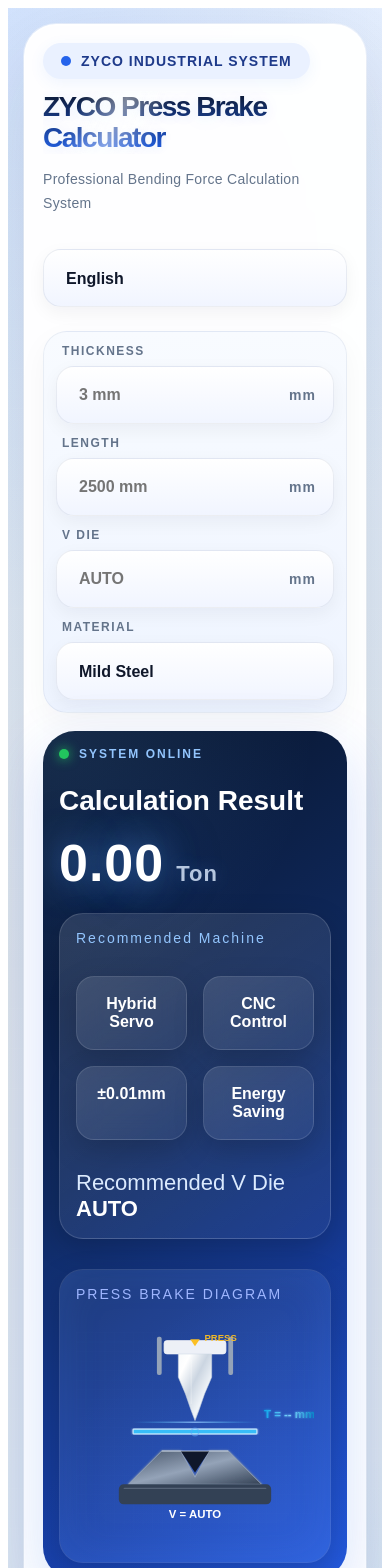
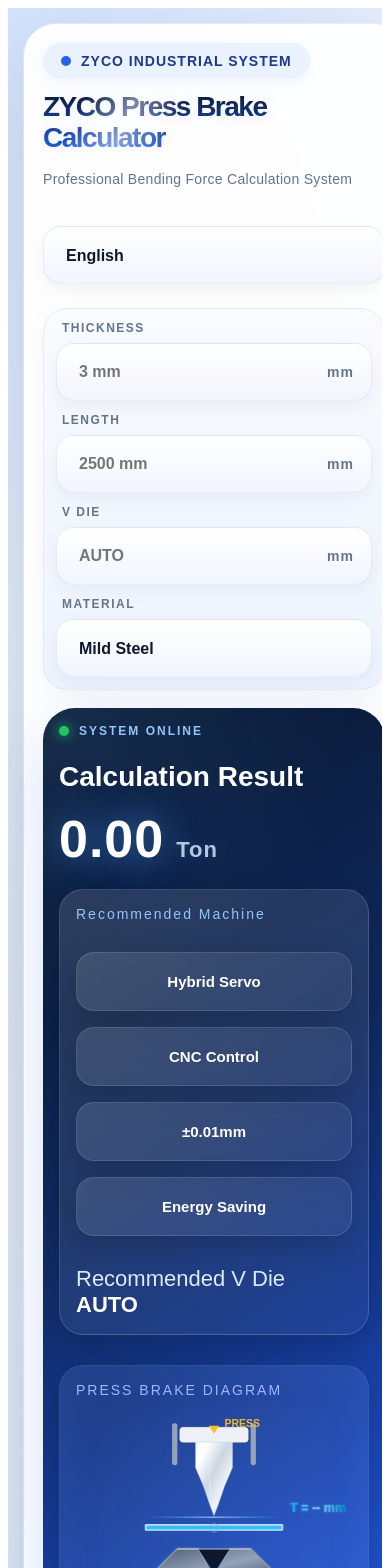
Before and after one commit to zycomachine-prog/zyco-calculator, a React (Vite) app: page / in a window 390 px wide. Shown: the top 1568 px of the page. Built offline with nearby package versions, Linux system fonts and the light colour scheme.

Commit message:
fix mobile layout and pdf

```diff
--- a/src/App.jsx
+++ b/src/App.jsx
@@ -544,7 +544,7 @@
 
   const canvas =
     await html2canvas(input, {
-      scale: 2,
+      scale: 1.5,
       useCORS: true,
       backgroundColor: '#ffffff',
     })
@@ -565,14 +565,40 @@
     (canvas.height * pdfWidth) /
     canvas.width
 
+ const pageHeight =
+  pdf.internal.pageSize.getHeight()
+
+let heightLeft = pdfHeight
+
+let position = 0
+
 pdf.addImage(
   imgData,
   'PNG',
   0,
-    0,
+  position,
   pdfWidth,
   pdfHeight
 )
+
+heightLeft -= pageHeight
+
+while (heightLeft > 0) {
+  position = heightLeft - pdfHeight
+
+  pdf.addPage()
+
+  pdf.addImage(
+    imgData,
+    'PNG',
+    0,
+    position,
+    pdfWidth,
+    pdfHeight
+  )
+
+  heightLeft -= pageHeight
+}
 
 pdf.save(
   'ZYCO-Bending-Report.pdf'
@@ -652,6 +678,8 @@
       <div
   id='pdf-report'
   style={{
+    width: '100%',
+
 maxWidth: '1100px',
           margin: '0 auto',
           background: 'rgba(255,255,255,0.96)',
@@ -1270,10 +1298,16 @@
              <div
   style={{
     marginTop: '30px',
+
     display: 'grid',
+
     gridTemplateColumns:
-                    '1fr 1fr',
+      isMobile
+        ? '1fr'
+        : '1fr 1fr',
+
     gap: '16px',
+
     perspective: '1000px',
   }}
 >
@@ -2123,7 +2157,7 @@
 
   color: '#ffffff',
 
-  fontSize: '16px',
+  fontSize: '15px',
 
   fontWeight: '700',
 
@@ -2137,6 +2171,13 @@
 
   transition:
     'all 0.25s ease',
+    wordBreak: 'break-word',
+
+overflowWrap: 'break-word',
+
+whiteSpace: 'normal',
+
+lineHeight: '1.4',
 }
 
 const inputStyle = {
```
Lines whose indentation alone changed are shown as unchanged.
